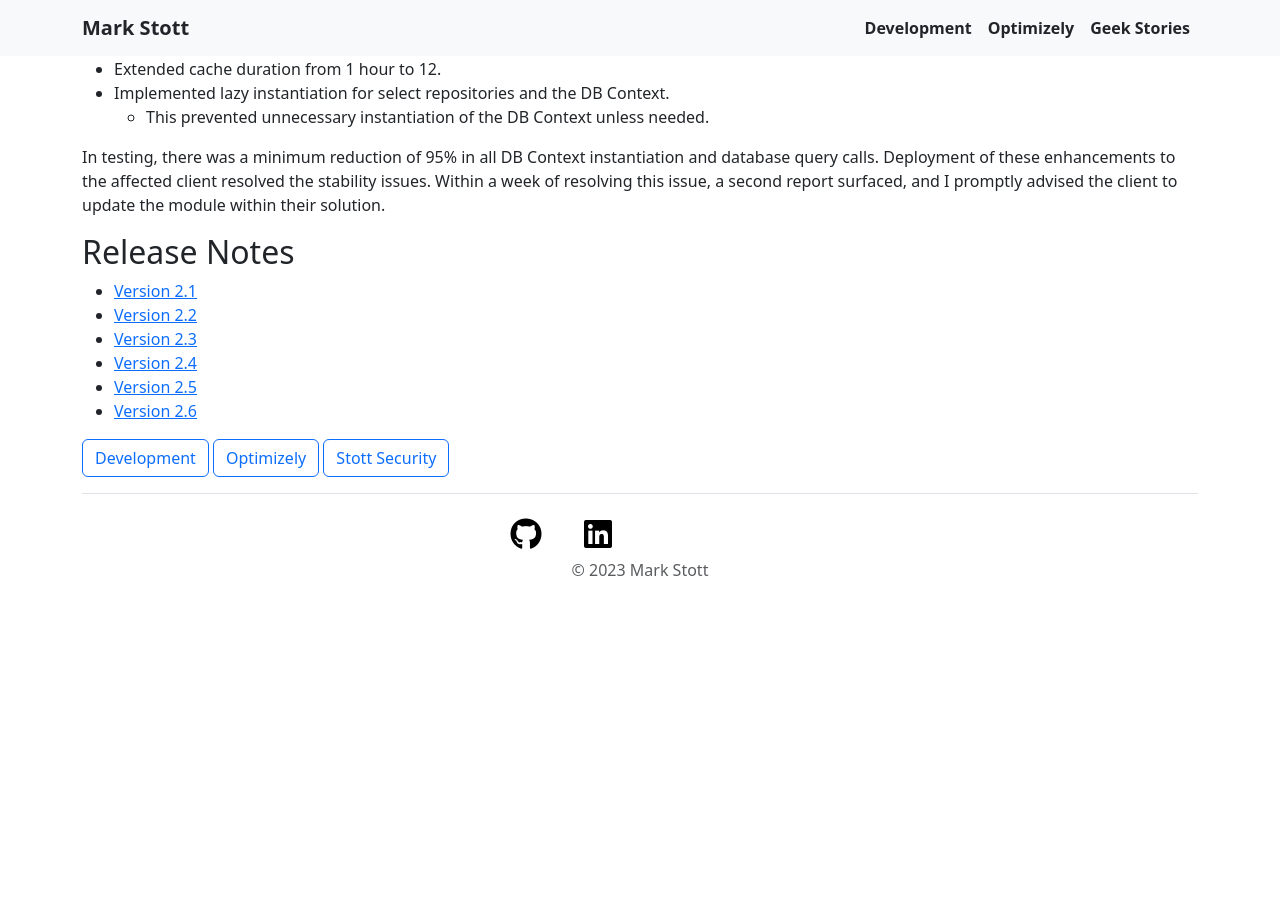
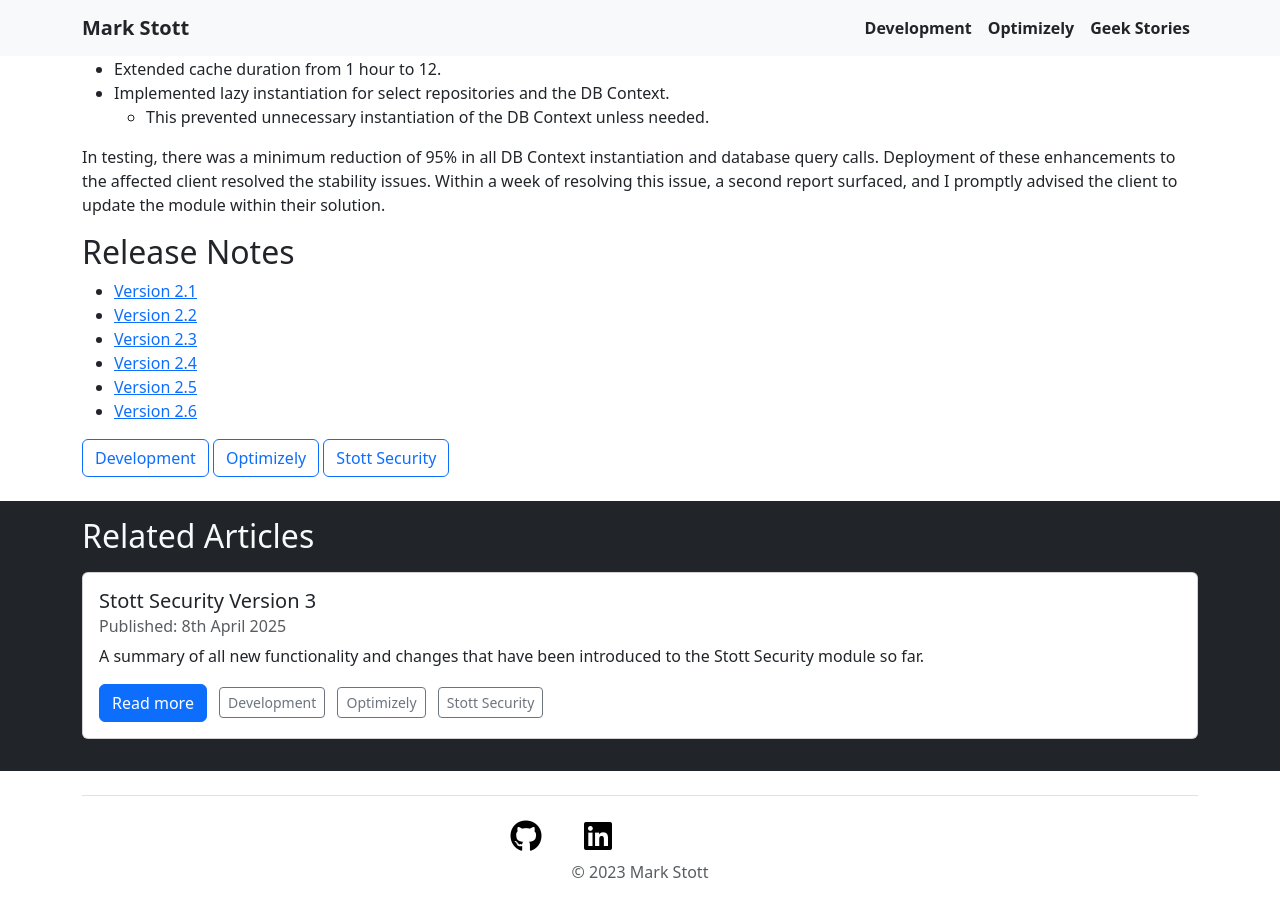
Before and after one commit to GeekInTheNorth/GeekInTheNorth.github.io, a Jekyll site: the page built from _posts/2024-05-17-stott-security-2-x.md, in a window 1280 px wide and 900 px high, scrolled down 4504 px. Built offline with Jekyll 4.4.1, drawn with Linux system fonts in a browser that asks for light colours; before the commit the page ends 5102 px from its top, so only the background shows below that.

Commit message:
Update related articles for Stott Security v2.0

```diff
--- a/_posts/2024-05-17-stott-security-2-x.md
+++ b/_posts/2024-05-17-stott-security-2-x.md
@@ -7,6 +7,8 @@
   - Development
   - Optimizely
   - "Stott Security"
+relatedArticles:
+  - "_posts/2025-04-08-stott-security-3-x.md"
 ---
 
 # Stott Security Version 2 So Far
```
